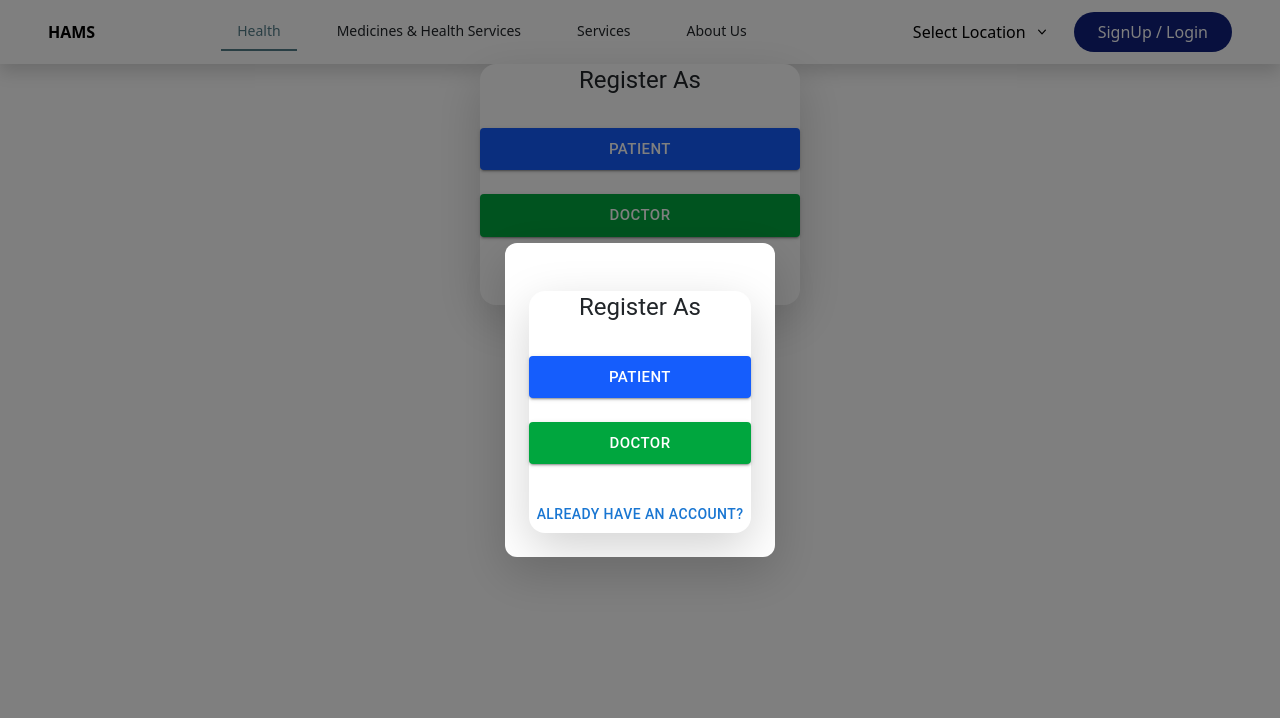
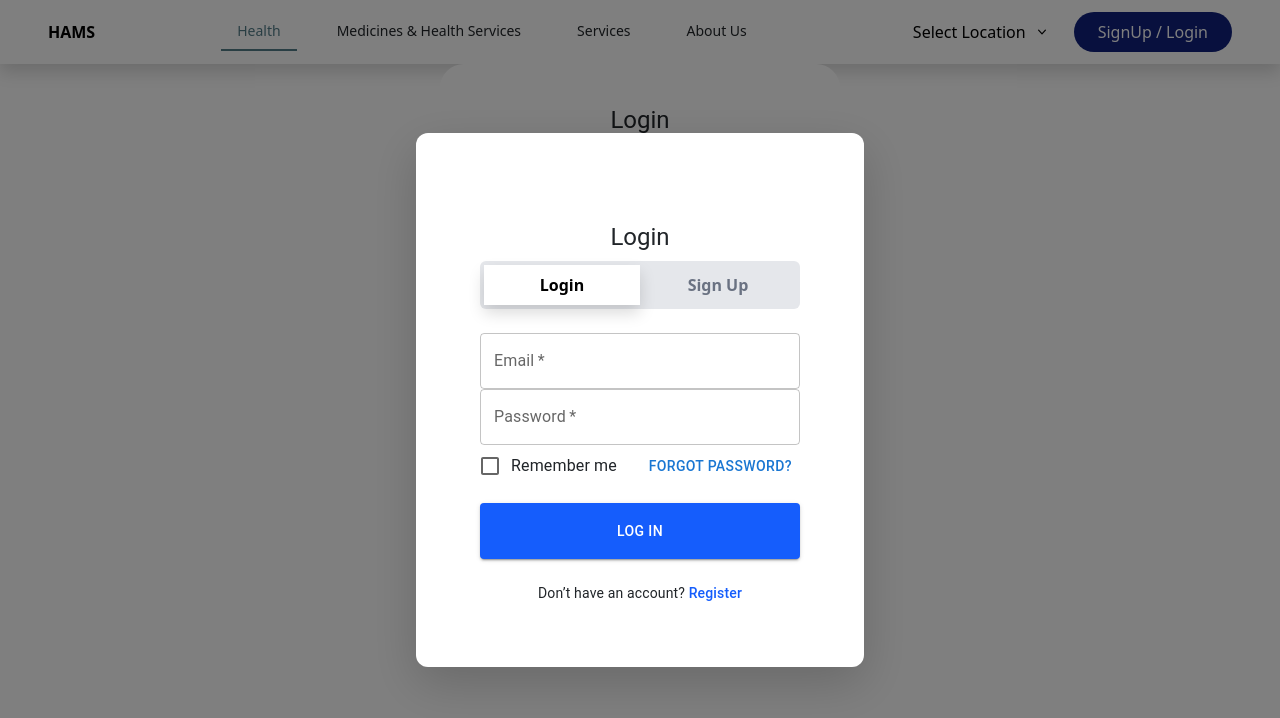
Before and after one commit to Walker31/HAMS_Frontend, a React (Vite) app: page /login in a window 1280 px wide. Shown: the top 718 px of the page. Built offline with nearby package versions, Linux system fonts and the light colour scheme; no server answers; some icons are missing.

Commit message:
my updated pages

```diff
--- a/src/Pages/Login/loginForm.jsx
+++ /dev/null
@@ -1,33 +0,0 @@
-export default function LoginForm({ formData, handleChange, handleLoginSubmit, handleBack }) {
-  return (
-    <div className="w-full max-w-md space-y-6">
-      <h2 className="text-2xl font-semibold text-center">Login</h2>
-      <form className="space-y-4" onSubmit={handleLoginSubmit}>
-        <input
-          type="text"
-          name="phone"
-          placeholder="Phone (10 digits)"
-          pattern="[0-9]{10}"
-          onChange={handleChange}
-          className="w-full p-3 border rounded-md"
-          required
-        />
-        <input
-          type="password"
-          name="password"
-          placeholder="Password"
-          minLength="6"
-          onChange={handleChange}
-          className="w-full p-3 border rounded-md"
-          required
-        />
-        <button className="w-full bg-blue-600 text-white py-3 rounded-md hover:bg-blue-700">
-          Login
-        </button>
-      </form>
-      <button onClick={handleBack} className="text-sm text-gray-600 underline hover:text-black">
-        Back
-      </button>
-    </div>
-  );
-}
--- a/src/Pages/Login/modeSelector.jsx
+++ b/src/Pages/Login/modeSelector.jsx
@@ -1,42 +1,156 @@
+import React, { useState } from "react";
 import Button from "@mui/material/Button";
+import TextField from "@mui/material/TextField";
 import Typography from "@mui/material/Typography";
+import Checkbox from "@mui/material/Checkbox";
+import FormControlLabel from "@mui/material/FormControlLabel";
 
-export default function ModeSelector({ setUserType, setIsLogin }) {
+
+export default function ModeSelector({ handleSubmit}) {
+  const [mode, setMode] = useState("Login");
+  const [signUpRole, setSignUpRole] = useState("");
+
+  const [formData, setFormData] = useState({
+    email: "",
+    password: "",
+    remember: false,
+  });
+
+  const handleChange = (e) => {
+    const { name, value, type, checked } = e.target;
+    setFormData((prev) => ({
+      ...prev,
+      [name]: type === "checkbox" ? checked : value,
+    }));
+  };
+
+
   return (
-    <div className="flex flex-col items-center w-full max-w-xs gap-6 bg-white dark:bg-gray-900 rounded-2xl shadow-lg transition-all duration-300">
-      <Typography
-        variant="h5"
-        className="font-bold text-center text-gray-800 dark:text-gray-100 mb-2"
+    <div className="flex items-center justify-center bg-gradient-to-br">
+      <div className="w-full max-w-[400px] min-w-[350px] bg-white p-10 rounded-3xl space-y-6">
+
+        <Typography variant="h5" className="text-center font-bold mb-2">
+          {mode === "Login" ? "Login" : "Sign Up"}
+        </Typography>
+
+        {/* Top Toggle */}
+        <div className="flex bg-gray-200 rounded-md p-1">
+          <button
+            onClick={() => {
+              setMode("Login");
+              setSignUpRole("");
+            }}
+            className={`flex-1 py-2 rounded-md font-semibold transition-all duration-300 ${
+              mode === "Login" ? "bg-white text-black shadow" : "text-gray-500"
+            }`}
           >
+            Login
+          </button>
+          <button
+            onClick={() => {
+              setMode("SignUp");
+              setSignUpRole("");
+            }}
+            className={`flex-1 py-2 rounded-md font-semibold transition-all duration-300 ${
+              mode === "SignUp" ? "bg-white text-black shadow" : "text-gray-500"
+            }`}
+          >
+            Sign Up
+          </button>
+        </div>
+
+        {/* Login Form */}
+        {mode === "Login" && (
+          <form className="space-y-4" onSubmit={(e) => handleSubmit(e, formData, mode, signUpRole)}>
+            <TextField
+              label="Email"
+              type="email"
+              name="email"
+              value={formData.email}
+              onChange={handleChange}
+              fullWidth
+              required
+            />
+            <TextField
+              label="Password"
+              type="password"
+              name="password"
+              value={formData.password}
+              onChange={handleChange}
+              fullWidth
+              required
+            />
+
+            <div className="flex justify-between items-center">
+              <FormControlLabel
+                control={
+                  <Checkbox
+                    name="remember"
+                    checked={formData.remember}
+                    onChange={handleChange}
+                    color="primary"
+                  />
+                }
+                label="Remember me"
+              />
+              <Button variant="text" className="text-blue-600 normal-case">
+                Forgot Password?
+              </Button>
+            </div>
+
+            <Button
+              type="submit"
+              variant="contained"
+              fullWidth
+              className="!bg-blue-600 !text-white py-3 rounded-full hover:!bg-blue-700 transition-all duration-300"
+            >
+              Log In
+            </Button>
+          </form>
+        )}
+
+        {/* Sign Up Mode — Only role selection */}
+        {mode === "SignUp" && (
+          <div className="space-y-4">
+            <Typography variant="subtitle1" className="text-center font-medium">
               Register As
             </Typography>
-      <div className="flex flex-col gap-4 w-full">
-        <Button
-          onClick={() => setUserType("Customer")}
-          variant="contained"
-          size="large"
-          className="!bg-blue-600 !text-white rounded-lg shadow-md hover:!bg-blue-700 transition-all duration-200"
-          fullWidth
+            <div className="flex flex-col bg-gray-100 rounded-md p-1">
+              <button
+                onClick={() => handleSubmit(null, null, mode, "Patient")}
+                className="flex-1 py-2 rounded-md font-medium bg-blue-500 text-white hover:bg-blue-600 transition-all"
               >
                 Patient
-        </Button>
-        <Button
-          onClick={() => setUserType("Doctor")}
-          variant="contained"
-          size="large"
-          className="!bg-green-600 !text-white rounded-lg shadow-md hover:!bg-green-700 transition-all duration-200"
-          fullWidth
+              </button>
+              <button
+                onClick={() => handleSubmit(null, null, mode, "Doctor")}
+                className="flex-1 py-2 rounded-md font-medium bg-green-500 text-white hover:bg-green-600 transition-all"
               >
                 Doctor
-        </Button>
+              </button>
+              <button
+                className="flex-1 py-2 rounded-md font-medium bg-red-500 text-white hover:bg-red-600 transition-all"
+              >
+                Hospital
+              </button>
+
             </div>
-      <Button
-        variant="text"
-        onClick={() => setIsLogin(true)}
-        className="text-sm text-gray-600 underline hover:text-black dark:hover:text-white normal-case mt-2 transition-colors duration-200"
+          </div>
+        )}
+
+        {/* Bottom Link */}
+        {mode === "Login" && (
+          <Typography variant="body2" className="text-center">
+            Don’t have an account?{" "}
+            <button
+              onClick={() => setMode("SignUp")}
+              className="text-blue-600 font-medium"
             >
-        Already have an account?
-      </Button>
+              Register
+            </button>
+          </Typography>
+        )}
+      </div>
     </div>
   );
 }
--- a/src/Pages/Login/registerForm.jsx
+++ b/src/Pages/Login/registerForm.jsx
@@ -1,5 +1,4 @@
 import { useState } from "react";
-import LoginForm from "./loginForm.jsx";
 import DoctorRegisterForm from "./doctorRegistration.jsx";
 import PatientRegisterForm from "./patientRegistration.jsx";
 import ModeSelector from "./modeSelector.jsx";
@@ -22,21 +21,31 @@ export default function RegisterForm() {
     setFormData({});
   };
 
-  const handleLoginSubmit = async (e) => {
-    e.preventDefault();
+  const handleSubmit = async (e, data, mode, role) => {
+    e?.preventDefault();
+
     try {
-      await loginHandler(formData);
-      alert("Login successful!");
+      if (mode === "Login") {
+        const loginData = data || formData;
+        await loginHandler(loginData);
+        alert("Login successful!");
+      } else if (mode === "SignUp") {
+        if (role === "Patient") {
+          setUserType("Patient");
+        } else if (role === "Doctor") {
+          setUserType("Doctor");
+        }
+      }
     } catch (err) {
-      console.error("Login failed:", err);
-      alert("Login failed. Please check your credentials.");
+      console.error("Error:", err);
+      alert("Operation failed. Please check inputs.");
     }
   };
 
   const handleRegisterSubmit = async (e) => {
     e.preventDefault();
     try {
-      if (userType === "Customer") {
+      if (userType === "Patient") {
         await patientHandler(formData);
       } else if (userType === "Doctor") {
         const formattedData = {
@@ -60,17 +69,9 @@ export default function RegisterForm() {
   return (
     <div className="w-full flex flex-col items-center space-y-2">
       {!userType && !isLogin && (
-        <ModeSelector setUserType={setUserType} setIsLogin={setIsLogin} />
+        <ModeSelector handleSubmit={handleSubmit} />
       )}
-      {isLogin && (
-        <LoginForm
-          formData={formData}
-          handleChange={handleChange}
-          handleLoginSubmit={handleLoginSubmit}
-          handleBack={handleBack}
-        />
-      )}
-      {userType === "Doctor" && !isLogin && (
+      {userType === "Doctor" && (
         <DoctorRegisterForm
           formData={formData}
           handleChange={handleChange}
@@ -78,7 +79,7 @@ export default function RegisterForm() {
           handleBack={handleBack}
         />
       )}
-      {userType === "Customer" && !isLogin && (
+      {userType === "Patient" && (
         <PatientRegisterForm
           formData={formData}
           handleChange={handleChange}
```
Lines whose indentation alone changed are shown as unchanged.
